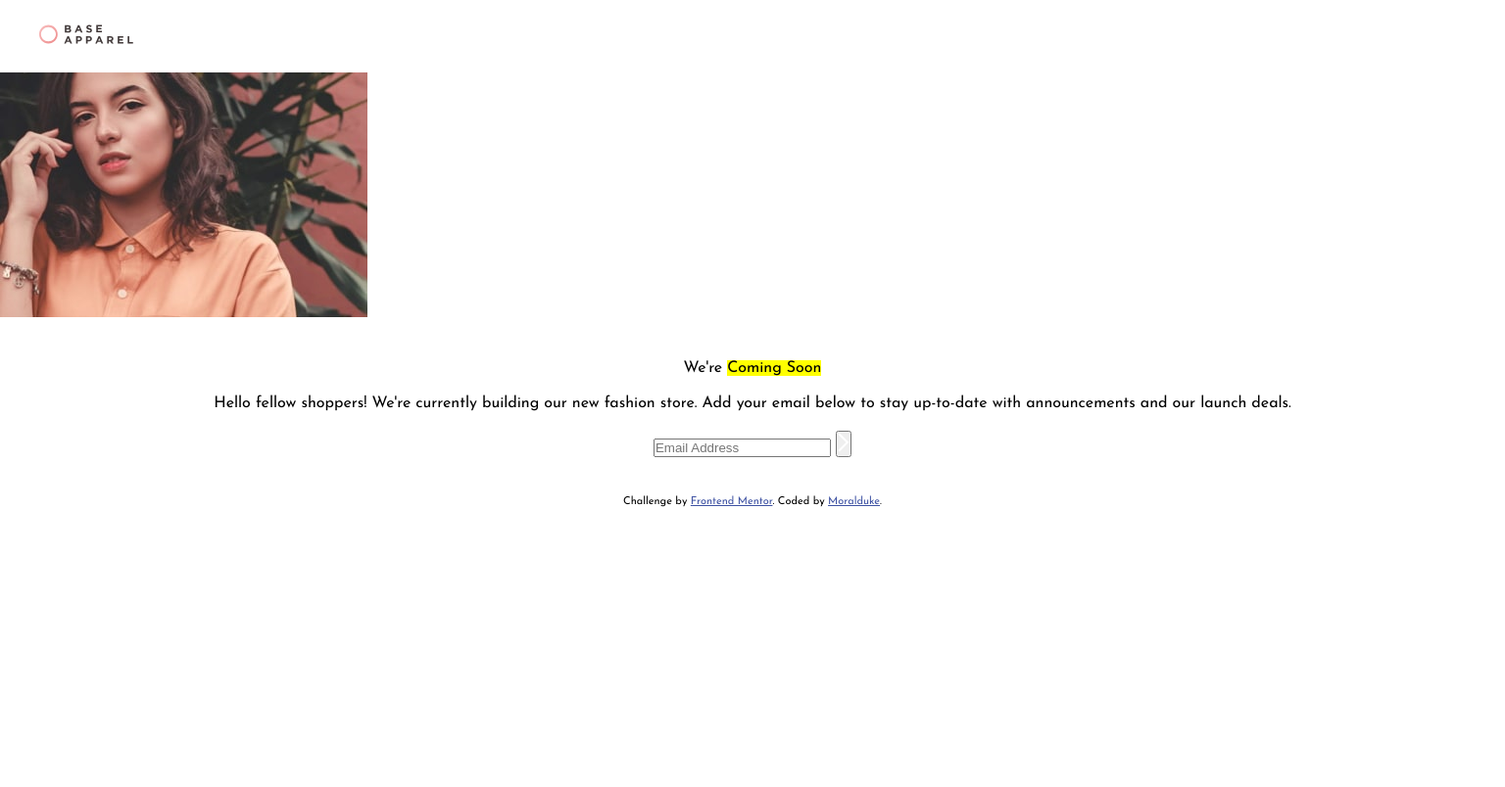
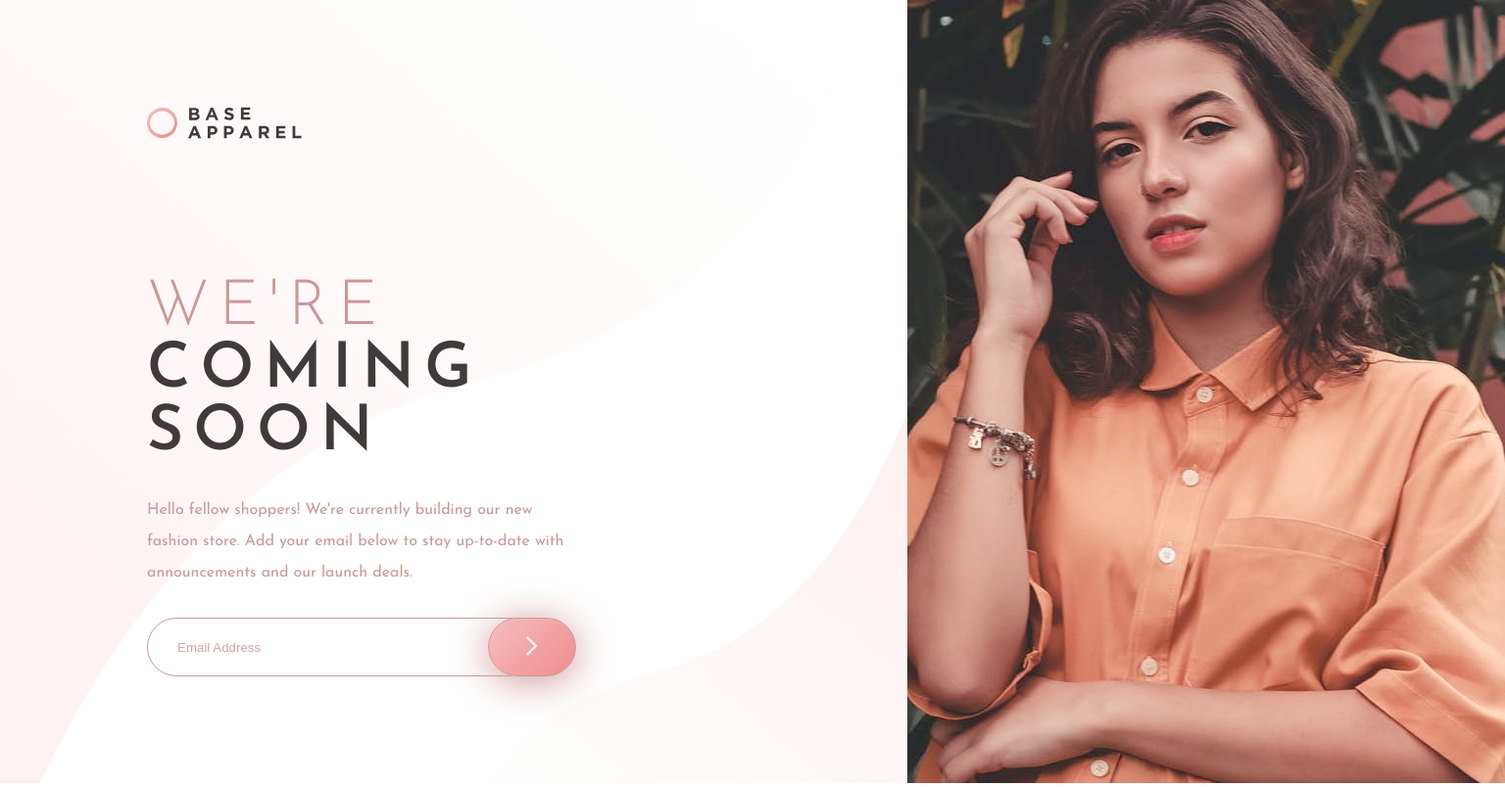
Before and after one commit to Astiaz/Base-Coming-Soon, a plain HTML site: page index.html in a window 1536 px wide. Shown: the whole page at 98% size. Drawn offline with Linux system fonts and the light colour scheme.

Commit message:
Mobile and Desktop versions complete

```diff
--- a/index.html
+++ b/index.html
@@ -8,11 +8,6 @@
 
 	<title>Frontend Mentor | Base Apparel coming soon page</title>
 
-	<!-- Feel free to remove these styles or customise in your own stylesheet 👍 -->
-	<style>
-		.attribution { font-size: 11px; text-align: center; }
-		.attribution a { color: hsl(228, 45%, 44%); }
-	</style>
 </head>
 <body>
   <main class="landing">
@@ -33,16 +28,17 @@
 			</figure>
 		</nav>
 		<section class="info__container">
-			<p class="title">We're <mark>Coming Soon</mark></p>
+			<p class="title">We're</p>
+			<p class="title-marked">Coming Soon</p>
 			<p class="primary-text">
 			Hello fellow shoppers! We're currently building our new fashion store.
 			Add your email below to stay up-to-date with announcements and our launch deals.
 			</p>
+			<form action="" class="form-container">
+				<input type="email" name="email" placeholder="Email Address" class="form__input">
+				<button type="submit" class="form__button"><img src="./images/icon-arrow.svg" alt=""></button>
+			</form>
 		</section>
-		<form action="" class="form-container">
-			<input type="email" name="email" id="" placeholder="Email Address" class="form__input">
-			<button type="submit" class="form__button"><img src="./images/icon-arrow.svg" alt=""></button>
-		</form>
     </section>
     <section class="Hero__desktop">
 		<figure class="Hero__Image">
--- a/style.css
+++ b/style.css
@@ -15,10 +15,8 @@
     --DarkGrayishRed: hsl(0, 6%, 24%);
 
     /* Gradients */
-    --PrimaryGradient: Linear, 135deg, from hsl(0, 0%, 100%), to hsl(0, 100%, 98%);
-    --SecondaryGradient: Linear, 135deg, from hsl(0, 80%, 86%), to hsl(0, 74%, 74%);
-
-
+    --PrimaryGradient: linear-gradient(135deg, hsl(0, 0%, 100%), hsl(0, 100%, 98%));
+    --SecondaryGradient: linear-gradient(135deg, hsl(0, 80%, 86%), hsl(0, 74%, 74%));
 }
 
 body{
@@ -36,6 +34,10 @@ body{
     display: none;
 }
 
+.landing{
+    min-height: 95vh;
+}
+
 .nav__mobile{
     padding-top: 25px;
     padding-bottom: 25px;
@@ -49,16 +51,188 @@ body{
 .main__container{
     display: flex;
     flex-direction: column;
-    justify-content: center;
+    justify-content: space-around;
     align-items: center;
     padding: 40px;
+    height: 100vw;
+}
+
+.info__container{
+    display: flex;
+    flex-direction: column;
+    justify-content: center;
+}
+
+.title, .title-marked{
+    text-align: center;
+    font-size: 36px;
+    text-transform: uppercase;
 }
 
 .title{
-    text-align: center;
-    margin-bottom: 20px;
+    font-weight: 300;
+    letter-spacing: 10px;
+    color: var(--DesaturatedRed);
 }
 
-.info__container{
-    margin-bottom: 20px;
+.title-marked{
+    padding-left: 20px;
+    padding-right: 20px;
+    margin-bottom: 30px;
+
+    letter-spacing: 10px;
+    font-weight: 700;
+
+    color: var(--DarkGrayishRed);
 }
+
+.primary-text{
+    text-align: center;
+    line-height: 1.5;
+    font-size: 14px;
+    font-weight: 400;
+
+    color: var(--DesaturatedRed);
+}
+
+.form-container{
+    display: flex;
+    justify-content: center;
+
+    margin-top: 30px;
+
+    width: 100%;
+}
+
+.form__input{
+    width: 100%;
+    height: 50px;
+
+    padding-top: 20px;
+    padding-bottom: 20px;
+    padding-left: 30px;
+
+    color: var(--DesaturatedRed);
+
+    border-radius: 25px;
+    border: 1px solid var(--DesaturatedRed);
+
+}
+
+.form__input::placeholder{
+    color: rgba(206, 151, 151, 0.865);
+}
+
+.form__button{
+    position: relative;
+
+    left: -50px;
+    margin-right: -50px;
+
+    height: 50px;
+    width: 60px;
+
+    border-radius: 25px;
+    border: 1px solid var(--DesaturatedRed);
+
+    cursor: pointer;
+
+    background: var(--SecondaryGradient);
+
+    box-shadow: 0px 5px 40px var(--DesaturatedRed);
+}
+
+footer{
+    height: 40px;
+}
+
+.attribution { font-size: 11px; text-align: center; }
+.attribution a { color: hsl(228, 45%, 44%); }
+
+/* Desktop Version */
+
+@media (min-width:1440px) {
+
+    body{
+        min-height: 100vh;
+    }
+
+    .Hero__mobile{
+        display: none;
+    }
+
+    footer{
+        display: none;
+    }
+
+    .nav__mobile{
+        display: none;
+    }
+
+    .Hero__desktop{
+        display: block;
+    }
+
+    .nav__desktop{
+        display: block;
+    }
+
+    .landing{
+        display: flex;
+        flex-direction: row;
+    }
+
+    .main__container{
+
+        height: 800px;
+        padding-left: 150px;
+        padding-right: 22%;
+        align-items: flex-start;
+        margin-bottom: 0;
+
+        background-image: url('./images/bg-pattern-desktop.svg');
+        background-size: cover;
+    }
+
+    .info__container{
+        display: flex;
+        flex-direction: column;
+        justify-content: space-evenly;
+    }
+
+    .title{
+        text-align: start;
+        font-size: 64px;
+    }
+
+    .title-marked{
+        font-size: 64px;
+        text-align: start;
+        padding-left: 0;
+        padding-right: 50%;
+    }
+
+    .primary-text{
+        text-align: start;
+        font-size: 16px;
+        line-height: 2;
+    }
+
+    .form__input{
+        border-radius: 30px;
+        height: 60px;
+    }
+
+    .form__button{
+        border-radius: 30px;
+        height: 60px;
+        width: 100px;
+    }
+
+
+
+
+
+
+
+}
```
